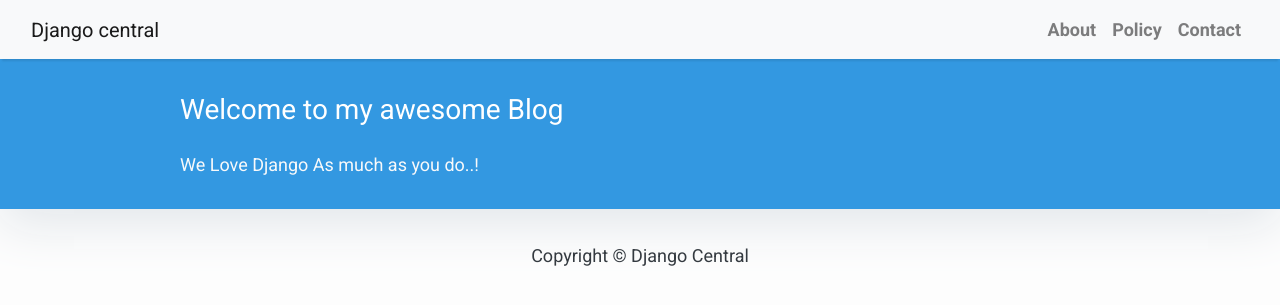
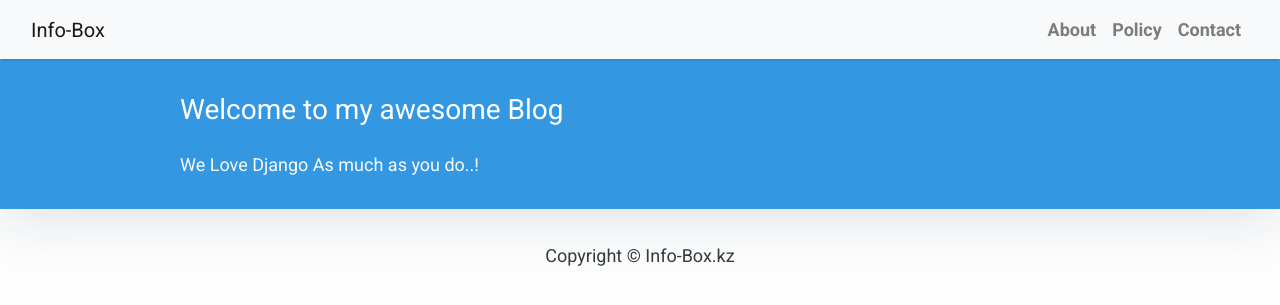
Before and after one commit to Qazaq159/blogapp, a Django app: page / in a window 1280 px wide. Shown: the top 305 px of the page. Run offline with Django 4.2, Linux system fonts and the light colour scheme; data that the repository does not hold is empty; some libraries are stand-ins or nearby versions.

Commit message:
changed page texts

```diff
--- a/templates/base.html
+++ b/templates/base.html
@@ -2,7 +2,7 @@
 <html>
 <head>
     <meta charset="UTF-8">
-    <title>Django Central</title>
+    <title>Info-Box</title>
     <link href="https://fonts.googleapis.com/css?family=Roboto:400,700" rel="stylesheet">
     <meta name="google" content="notranslate" />
     <link rel="stylesheet" href="https://maxcdn.bootstrapcdn.com/bootstrap/4.0.0/css/bootstrap.min.css"
@@ -39,7 +39,7 @@
     {#    Navigation#}
     <nav class="navbar navbar-expand-lg navbar-light bg-light shadow" id="mainNav">
         <div class="container-fluid">
-            <a class="navbar-brand" href="{% url 'home' %}">Django central</a>
+            <a class="navbar-brand" href="{% url 'home' %}">Info-Box</a>
             <button class="navbar-toggler navbar-toggler-right" type="button" data-toggle="collapse"
                     data-target="#navbarResponsive" aria-controls="navbarResponsive" aria-expanded="false"
                     aria-label="Toggle navigation">
@@ -67,7 +67,7 @@
 
 {#    Footer#}
     <footer class="py-3 bg-grey">
-        <p class="m-0 text-dark text-center">Copyright &copy; Django Central</p>
+        <p class="m-0 text-dark text-center">Copyright &copy; Info-Box.kz</p>
     </footer>
 </body>
 </html>
```
